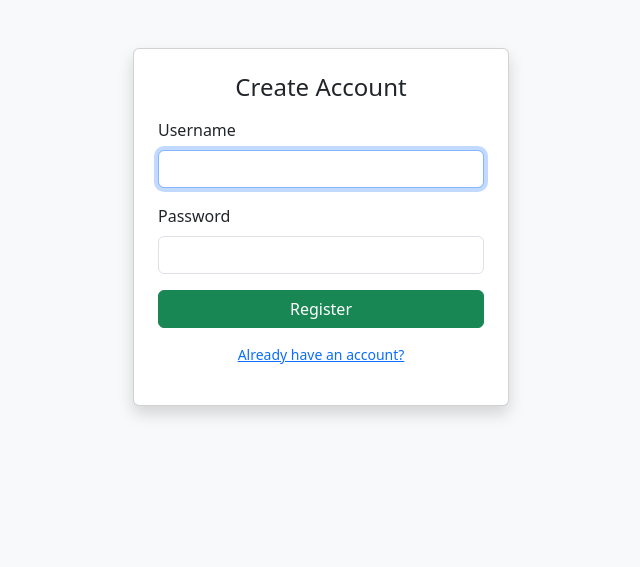
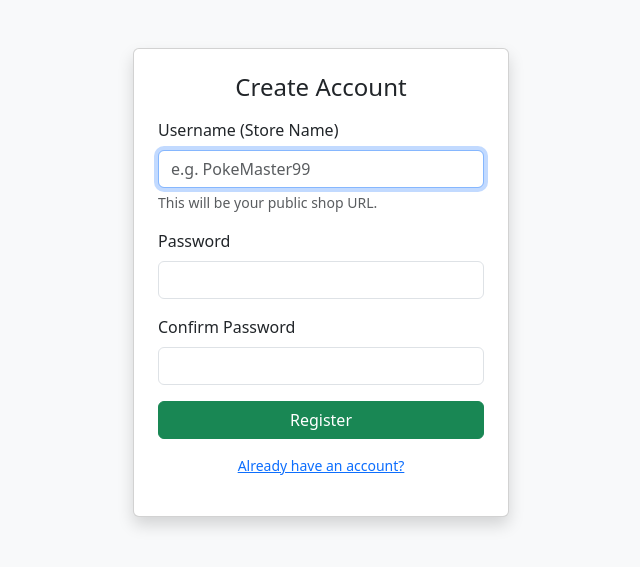
Before and after one commit to fluddesigns/card-shop, a Flask app: page /register in a window 1280 px wide. Shown: the part 86-653 px from the top of the page, without its empty margins (319-959 px from the left). Run offline with Flask 3, Linux system fonts and the light colour scheme; some libraries are stand-ins or nearby versions.

Commit message:
logic and register page for account gen hardening

```diff
--- a/app.py
+++ b/app.py
@@ -86,8 +86,19 @@ def register():
         return redirect(url_for('admin'))
 
     if request.method == 'POST':
+        # 1. Anti-Spam Honeypot Check
+        if request.form.get('hp_check'):
+            # If this hidden field is filled, it's a bot. Fail silently or redirect.
+            return redirect(url_for('index'))
+
         username = request.form.get('username').lower()
         password = request.form.get('password')
+        confirm = request.form.get('confirm_password')
+
+        # 2. Validation
+        if password != confirm:
+            flash('Passwords do not match.')
+            return redirect(url_for('register'))
 
         if User.query.filter_by(username=username).first():
             flash('Username already exists.')
--- a/templates/register.html
+++ b/templates/register.html
@@ -1 +1,41 @@
-{% extends "base.html" %}{% block title %}Register{% endblock %}{% block content %}<div class="container mt-5" style="max-width:400px"><div class="card shadow"><div class="card-body p-4"><h4 class="text-center mb-3">Create Account</h4>{% with m=get_flashed_messages() %}{% if m %}<div class="alert alert-warning">{{ m[0] }}</div>{% endif %}{% endwith %}<form method="POST"><div class="mb-3"><label class="form-label">Username</label><input type="text" name="username" class="form-control" required autofocus></div><div class="mb-3"><label class="form-label">Password</label><input type="password" name="password" class="form-control" required></div><div class="d-grid"><button type="submit" class="btn btn-success">Register</button></div><div class="text-center mt-3"><a href="{{ url_for('login') }}" class="small">Already have an account?</a></div></form></div></div></div>{% endblock %}
+{% extends "base.html" %}
+{% block title %}Register{% endblock %}
+{% block content %}
+<div class="container mt-5" style="max-width:400px">
+    <div class="card shadow">
+        <div class="card-body p-4">
+            <h4 class="text-center mb-3">Create Account</h4>
+            {% with m=get_flashed_messages() %}
+            {% if m %}<div class="alert alert-warning">{{ m[0] }}</div>{% endif %}
+            {% endwith %}
+            <form method="POST">
+                <!-- Honeypot for bots (Hidden) -->
+                <div style="display:none!important;">
+                    <label>Keep this field blank</label>
+                    <input type="text" name="hp_check" tabindex="-1" autocomplete="off">
+                </div>
+
+                <div class="mb-3">
+                    <label class="form-label">Username (Store Name)</label>
+                    <input type="text" name="username" class="form-control" placeholder="e.g. PokeMaster99" required autofocus>
+                    <div class="form-text small">This will be your public shop URL.</div>
+                </div>
+                <div class="mb-3">
+                    <label class="form-label">Password</label>
+                    <input type="password" name="password" class="form-control" required>
+                </div>
+                <div class="mb-3">
+                    <label class="form-label">Confirm Password</label>
+                    <input type="password" name="confirm_password" class="form-control" required>
+                </div>
+                <div class="d-grid">
+                    <button type="submit" class="btn btn-success">Register</button>
+                </div>
+                <div class="text-center mt-3">
+                    <a href="{{ url_for('login') }}" class="small">Already have an account?</a>
+                </div>
+            </form>
+        </div>
+    </div>
+</div>
+{% endblock %}
```
